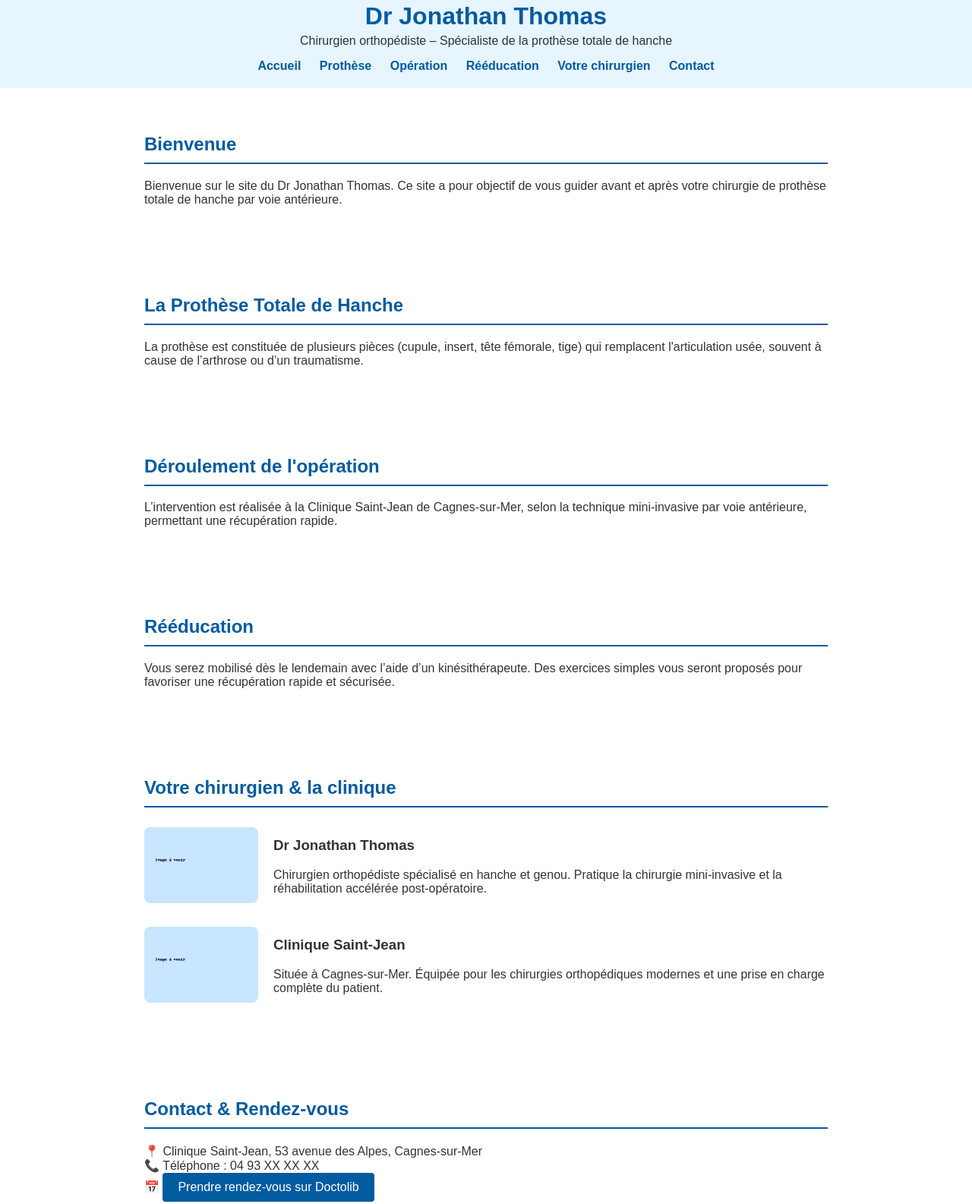
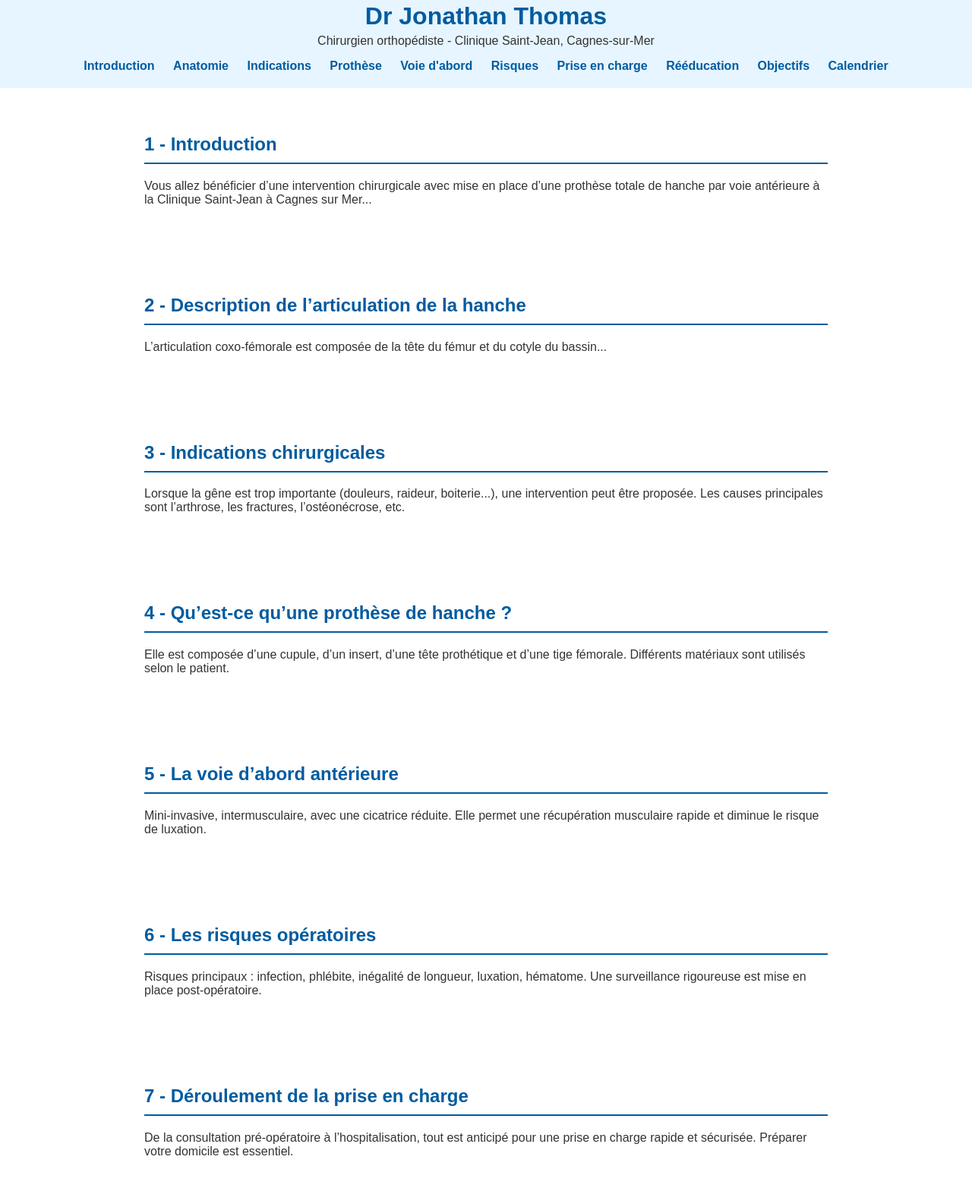
Before and after one commit to DrThomasJonathan/DrThomasJonathan, a plain HTML site: page index.html in a window 1280 px wide. Shown: the part 17-1602 px from the top of the page at 76% size. Drawn offline with Linux system fonts and the light colour scheme.

Commit message:
Add files via upload

```diff
--- a/index.html
+++ b/index.html
@@ -3,72 +3,100 @@
 <html lang="fr">
 <head>
   <meta charset="UTF-8">
-  <meta name="viewport" content="width=device-width, initial-scale=1">
-  <title>Prothèse de Hanche – Dr Jonathan Thomas</title>
+  <meta name="viewport" content="width=device-width, initial-scale=1.0">
+  <title>Prothèse Totale de Hanche - Dr Jonathan Thomas</title>
   <link rel="stylesheet" href="styles.css">
 </head>
 <body>
   <header>
     <h1>Dr Jonathan Thomas</h1>
-    <p>Chirurgien orthopédiste – Spécialiste de la prothèse totale de hanche</p>
+    <p>Chirurgien orthopédiste - Clinique Saint-Jean, Cagnes-sur-Mer</p>
     <nav>
-      <a href="#accueil">Accueil</a>
+      <a href="#introduction">Introduction</a>
+      <a href="#anatomie">Anatomie</a>
+      <a href="#indication">Indications</a>
       <a href="#prothese">Prothèse</a>
-      <a href="#operation">Opération</a>
+      <a href="#voie">Voie d'abord</a>
+      <a href="#risques">Risques</a>
+      <a href="#prise-en-charge">Prise en charge</a>
       <a href="#reeducation">Rééducation</a>
-      <a href="#chirurgien">Votre chirurgien</a>
-      <a href="#contact">Contact</a>
+      <a href="#objectifs">Objectifs</a>
+      <a href="#calendrier">Calendrier</a>
     </nav>
   </header>
 
-  <section id="accueil">
-    <h2>Bienvenue</h2>
-    <p>Bienvenue sur le site du Dr Jonathan Thomas. Ce site a pour objectif de vous guider avant et après votre chirurgie de prothèse totale de hanche par voie antérieure.</p>
+  <main>
+    <section id="introduction">
+      <h2>1 - Introduction</h2>
+      <p>Vous allez bénéficier d’une intervention chirurgicale avec mise en place d’une prothèse totale de hanche par voie antérieure à la Clinique Saint-Jean à Cagnes sur Mer...</p>
+    </section>
+
+    <section id="anatomie">
+      <h2>2 - Description de l’articulation de la hanche</h2>
+      <p>L’articulation coxo-fémorale est composée de la tête du fémur et du cotyle du bassin...</p>
+    </section>
+
+    <section id="indication">
+      <h2>3 - Indications chirurgicales</h2>
+      <p>Lorsque la gêne est trop importante (douleurs, raideur, boiterie...), une intervention peut être proposée. Les causes principales sont l’arthrose, les fractures, l’ostéonécrose, etc.</p>
     </section>
 
     <section id="prothese">
-    <h2>La Prothèse Totale de Hanche</h2>
-    <p>La prothèse est constituée de plusieurs pièces (cupule, insert, tête fémorale, tige) qui remplacent l'articulation usée, souvent à cause de l’arthrose ou d’un traumatisme.</p>
+      <h2>4 - Qu’est-ce qu’une prothèse de hanche ?</h2>
+      <p>Elle est composée d’une cupule, d’un insert, d’une tête prothétique et d’une tige fémorale. Différents matériaux sont utilisés selon le patient.</p>
     </section>
 
-  <section id="operation">
-    <h2>Déroulement de l'opération</h2>
-    <p>L’intervention est réalisée à la Clinique Saint-Jean de Cagnes-sur-Mer, selon la technique mini-invasive par voie antérieure, permettant une récupération rapide.</p>
+    <section id="voie">
+      <h2>5 - La voie d’abord antérieure</h2>
+      <p>Mini-invasive, intermusculaire, avec une cicatrice réduite. Elle permet une récupération musculaire rapide et diminue le risque de luxation.</p>
+    </section>
+
+    <section id="risques">
+      <h2>6 - Les risques opératoires</h2>
+      <p>Risques principaux : infection, phlébite, inégalité de longueur, luxation, hématome. Une surveillance rigoureuse est mise en place post-opératoire.</p>
+    </section>
+
+    <section id="prise-en-charge">
+      <h2>7 - Déroulement de la prise en charge</h2>
+      <p>De la consultation pré-opératoire à l’hospitalisation, tout est anticipé pour une prise en charge rapide et sécurisée. Préparer votre domicile est essentiel.</p>
     </section>
 
     <section id="reeducation">
-    <h2>Rééducation</h2>
-    <p>Vous serez mobilisé dès le lendemain avec l’aide d’un kinésithérapeute. Des exercices simples vous seront proposés pour favoriser une récupération rapide et sécurisée.</p>
+      <h2>8 - La rééducation</h2>
+      <p>Elle repose sur la marche et l’auto-rééducation. Les exercices simples comme écraser le genou, soulever la jambe, doivent être répétés plusieurs fois par jour.</p>
     </section>
 
-  <section id="chirurgien">
-    <h2>Votre chirurgien & la clinique</h2>
-    <div class="profile">
-      <img src="dr_thomas.jpg" alt="Dr Jonathan Thomas">
-      <div>
-        <h3>Dr Jonathan Thomas</h3>
-        <p>Chirurgien orthopédiste spécialisé en hanche et genou. Pratique la chirurgie mini-invasive et la réhabilitation accélérée post-opératoire.</p>
-      </div>
-    </div>
-    <div class="clinic">
-      <img src="clinique.jpg" alt="Clinique Saint‑Jean">
-      <div>
-        <h3>Clinique Saint‑Jean</h3>
-        <p>Située à Cagnes-sur-Mer. Équipée pour les chirurgies orthopédiques modernes et une prise en charge complète du patient.</p>
-      </div>
-    </div>
+    <section id="objectifs">
+      <h2>9 - Objectifs & Questions fréquentes</h2>
+      <p>Reprise de la marche le jour même, retour à domicile rapide, conduite en 1 mois, reprise du travail selon votre activité. Pas de geste interdit, mais prudence recommandée.</p>
+    </section>
+
+    <section id="calendrier">
+      <h2>10 - Calendrier</h2>
+      <p>Consultations à prévoir : cardiologue, dentiste, anesthésiste, radios... Prévoir les dates d’hospitalisation, d’intervention, et de suivi post-opératoire.</p>
     </section>
 
 <section id="contact">
-    <h2>Contact & Rendez-vous</h2>
-    <p>📍 Clinique Saint-Jean, 53 avenue des Alpes, Cagnes-sur-Mer<br>
-       📞 Téléphone : 04 93 XX XX XX<br>
-       📅 <a href="https://www.doctolib.fr/chirurgien-orthopediste/cagnes-sur-mer/jonathan-thomas-cagnes-sur-mer" class="btn">Prendre rendez-vous sur Doctolib</a>
-    </p>
+  <h2>Contact & Prise de rendez-vous</h2>
+  <p>📍 <strong>Clinique Saint-Jean</strong>, 53 avenue des Alpes, 06800 Cagnes-sur-Mer</p>
+  <p>📞 <strong>Téléphone :</strong> 04.92.02.16.80</p>
+  <p>📧 <strong>Email :</strong> <a href="mailto:secretariat.drthomas@gmail.com">secretariat.drthomas@gmail.com</a></p>
+  <p>🗓️ <a class="btn" href="https://www.doctolib.fr/chirurgien-orthopediste/cagnes-sur-mer/jonathan-thomas-cagnes-sur-mer">Prendre rendez-vous sur Doctolib</a></p>
+  <form method="post" action="mailto:secretariat.drthomas@gmail.com" enctype="text/plain">
+    <label for="nom">Nom :</label><br>
+    <input type="text" id="nom" name="nom" required><br>
+    <label for="email">Email :</label><br>
+    <input type="email" id="email" name="email" required><br>
+    <label for="message">Message :</label><br>
+    <textarea id="message" name="message" rows="5" required></textarea><br><br>
+    <button type="submit" class="btn">Envoyer</button>
+  </form>
 </section>
 
+</main>
+
   <footer>
-    <p>&copy; 2025 Dr Jonathan Thomas – Tous droits réservés</p>
+    <p>&copy; 2025 Dr Jonathan Thomas - Tous droits réservés</p>
   </footer>
 </body>
 </html>
```
Lines whose indentation alone changed are shown as unchanged.
